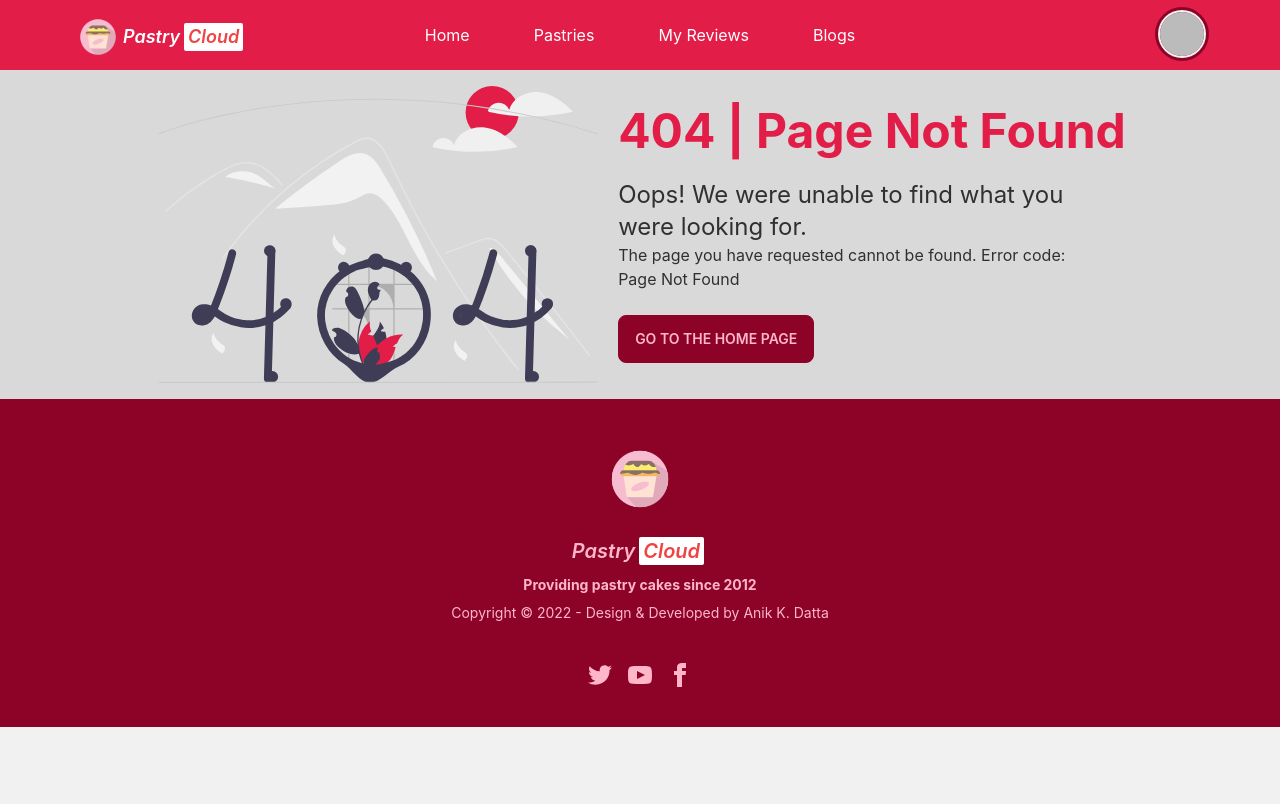
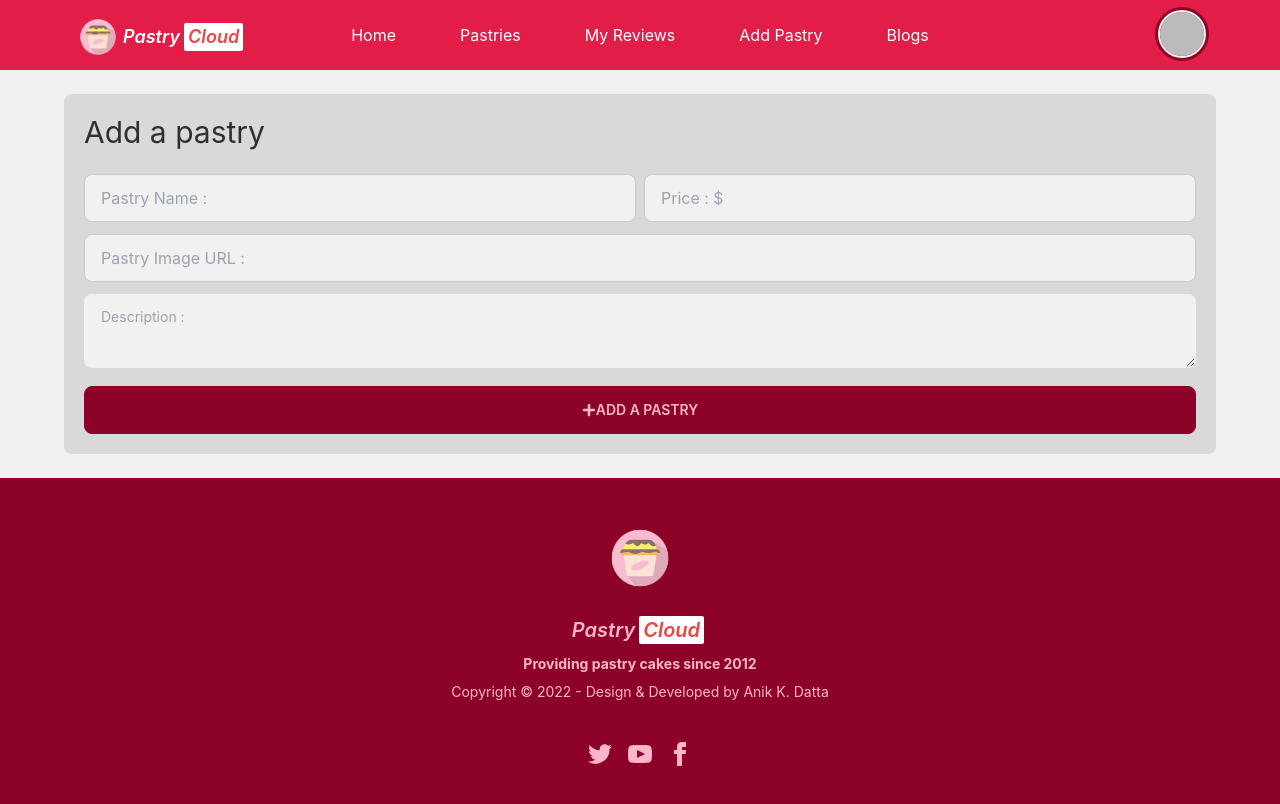
Before and after one commit to anikkumaardatta/pastry-cloud-client, a React (Create React App) app: page /addpastries in a window 1280 px wide. Built offline with nearby package versions, Linux system fonts and the light colour scheme; no server answers; sample sign-in values are in the browser's storage.

Commit message:
8th commit - Add Pastries

```diff
--- a/src/Context/AuthProvider/AuthProvider.js
+++ b/src/Context/AuthProvider/AuthProvider.js
@@ -12,10 +12,13 @@ import {
 import app from "../../firebase/firebase.config";
 
 export const AuthContext = createContext();
-
 const auth = getAuth(app);
 
 const googleProvider = new GoogleAuthProvider();
+
+const AuthProvider = ({ children }) => {
+  const [user, setUser] = useState(null);
+  const [loading, setLoading] = useState(true);
 
   const createUser = (email, password) => {
     return createUserWithEmailAndPassword(auth, email, password);
@@ -28,23 +31,22 @@ const updateUser = (name, photo) => {
   };
 
   const googleSignIn = () => {
+    setLoading(true);
     return signInWithPopup(auth, googleProvider);
   };
 
   const signIn = (email, password) => {
+    setLoading(true);
     return signInWithEmailAndPassword(auth, email, password);
   };
   const logOut = () => {
     return signOut(auth);
   };
 
-const AuthProvider = ({ children }) => {
-  const [user, setUser] = useState(null);
-  const [loading, setLoading] = useState(true);
-
   useEffect(() => {
     const unsubscribe = onAuthStateChanged(auth, (currentUser) => {
       setUser(currentUser);
+      setLoading(false);
     });
     return () => {
       unsubscribe();
--- /dev/null
+++ b/src/Pages/AddPastries/AddPastries.js
@@ -0,0 +1,91 @@
+import React, { useState } from "react";
+import { FaPlus } from "react-icons/fa";
+
+const AddPastries = () => {
+  // {
+  //  thumbnail: "https://i.ibb.co/RcTB3Xm/Lemon-Layer-Pastry.jpg"
+  //  title: "Lemon Layer Pastry 120gm"
+  //  description: "Shake well before use, and use the same amount of bottled lemon juice …"
+  //  price: "4.99"
+  //  ratings: "5"
+  // }
+  const handleAddPastry = (event) => {
+    event.preventDefault();
+    const form = event.target;
+    const title = form.title.value;
+    const price = form.price.value;
+    const thumbnail = form.thumbnail.value;
+    const description = form.description.value;
+
+    const pastry = {
+      title,
+      price,
+      thumbnail,
+      description,
+    };
+    fetch("http://localhost:5000/pastries", {
+      method: "POST",
+      headers: {
+        "content-type": "application/json",
+      },
+      body: JSON.stringify(pastry),
+    })
+      .then((res) => res.json())
+      .then((data) => {
+        console.log(data);
+        if (data.acknowledged) {
+          alert("Pastry added successfully");
+          form.reset();
+        }
+      })
+      .catch((error) => console.log(error));
+  };
+  return (
+    <div className="max-w-6xl mx-auto">
+      <div className="my-6 bg-base-200 p-5 rounded-lg ">
+        <h1 className="text-3xl mb-6">Add a pastry</h1>
+        <form onSubmit={handleAddPastry}>
+          <div className="grid sm:grid-cols-1 md:grid-cols-2 lg:grid-cols-2 gap-2">
+            <div className="form-control w-full">
+              <input
+                type="text"
+                name="title"
+                placeholder="Pastry Name :"
+                className="input input-bordered w-full"
+                required
+              />
+            </div>
+
+            <div className="form-control w-full">
+              <input
+                type="number"
+                name="price"
+                placeholder="Price : $"
+                className="input input-bordered w-full"
+                required
+              />
+            </div>
+          </div>
+          <input
+            type="text"
+            name="thumbnail"
+            placeholder="Pastry Image URL :"
+            className="input input-bordered w-full mt-3"
+            required
+          />
+          <textarea
+            className="textarea my-3 w-full"
+            name="description"
+            placeholder="Description :"
+            required
+          ></textarea>
+          <button type="submit" className="btn btn-primary btn-block">
+            <FaPlus></FaPlus> Add A Pastry
+          </button>
+        </form>
+      </div>
+    </div>
+  );
+};
+
+export default AddPastries;
--- a/src/Pages/Home/MyPastries/MyPastries.js
+++ b/src/Pages/Home/MyPastries/MyPastries.js
@@ -4,7 +4,6 @@ import Pastry from "../../../Shared/Pastries/Pastry/Pastry";
 
 const MyPastries = () => {
   const [pastries, setPastries] = useState([]);
-  console.log(pastries);
 
   useEffect(() => {
     fetch("http://localhost:5000/pastries/3")
--- a/src/Pages/Login/Login/Login.js
+++ b/src/Pages/Login/Login/Login.js
@@ -65,7 +65,9 @@ const Login = () => {
               />
             </div>
             <div className="form-control mt-6">
-              <button className="btn btn-primary">Login</button>
+              <button type="submit" className="btn btn-primary">
+                Login
+              </button>
             </div>
             <label className="label">
               <div>
--- a/src/Pages/MyReviews/MyReviews.js
+++ b/src/Pages/MyReviews/MyReviews.js
@@ -1,17 +1,79 @@
 import React, { useContext, useEffect, useState } from "react";
+import { FaRegEdit, FaRegTrashAlt } from "react-icons/fa";
+import { json } from "react-router-dom";
 import { AuthContext } from "../../Context/AuthProvider/AuthProvider";
 
 const MyReviews = () => {
-  const { user } = useContext(AuthContext);
+  const { user, loading } = useContext(AuthContext);
   const [myReviews, setMyReviews] = useState([]);
-
+  console.log(user);
   useEffect(() => {
-    fetch(`http://localhost:5000/reviews?email=${user.email}`)
+    fetch(`http://localhost:5000/reviews?email=${user?.email}`)
       .then((res) => res.json())
-      .then((data) => console.log(data));
-  }, []);
-
-  return <div>Reviews</div>;
+      .then((data) => setMyReviews(data));
+  }, [user?.email]);
+  const handleDelete = (id) => {
+    const confirm = window.confirm("Are you sure to delete?");
+    if (confirm) {
+      fetch(`http://localhost:5000/reviews/${id}`, {
+        method: "DELETE",
+      })
+        .then((res) => res.json())
+        .then((data) => {
+          console.log(data);
+          if (data.deletedCount === 1) {
+            alert("deleted successfully");
+            const remaining = myReviews.filter(
+              (myReview) => myReview._id !== id
+            );
+            setMyReviews(remaining);
+          }
+        });
+    }
+  };
+  console.log(myReviews);
+  return (
+    <>
+      <div className="mx-6">
+        <div className="max-w-6xl mx-auto my-20 ">
+          <h1 className="text-3xl my-6">
+            You have reviewed {myReviews.length} items
+          </h1>
+          <div className="grid grid-cols-1 gap-6">
+            {myReviews.map((myReview) => (
+              <div className="">
+                <div className="card bg-base-100 shadow-xl bor border-solid hover:border-dotted border-2 border-rose-600">
+                  <div className="card-body">
+                    <h2 className="card-title">{myReview.pastryName}</h2>
+                    <span className="badge badge-ghost badge-sm mb-6">
+                      {myReview.reviewDate}
+                    </span>
+                    <p className="mb-6">
+                      <span className="bg-base-200 rounded-md px-2 text-rose-800">
+                        Feedback:
+                      </span>{" "}
+                      {myReview.message}
+                    </p>
+                    <div className="card-actions justify-end">
+                      <button className="btn btn-primary  btn-circle text-2xl btn-outline">
+                        <FaRegEdit></FaRegEdit>
+                      </button>
+                      <button
+                        onClick={() => handleDelete(myReview._id)}
+                        className="btn btn-primary btn-circle text-2xl btn-outline"
+                      >
+                        <FaRegTrashAlt></FaRegTrashAlt>
+                      </button>
+                    </div>
+                  </div>
+                </div>
+              </div>
+            ))}
+          </div>
+        </div>
+      </div>
+    </>
+  );
 };
 
 export default MyReviews;
--- a/src/Pages/PastryDetails/PastryDetails/PastryDetails.js
+++ b/src/Pages/PastryDetails/PastryDetails/PastryDetails.js
@@ -2,8 +2,6 @@ import React, { useContext } from "react";
 import { FaPlus } from "react-icons/fa";
 import { Link, useLoaderData } from "react-router-dom";
 import { AuthContext } from "../../../Context/AuthProvider/AuthProvider";
-import toast, { Toaster } from "react-hot-toast";
-import Addreview from "../../../Shared/AddReview/AddReview";
 import AddReview from "../../../Shared/AddReview/AddReview";
 import Reviews from "../../../Shared/Reviews/Reviews";
 
@@ -16,7 +14,11 @@ const PastryDetails = () => {
     <div className="max-w-6xl mx-auto">
       <div className="hero">
         <div className="hero-content flex-col lg:flex-row">
-          <img src={thumbnail} className="rounded-lg shadow-2xl m-5" />
+          <img
+            src={thumbnail}
+            className="rounded-lg shadow-2xl m-5"
+            alt="thumbnail"
+          />
           <div className="m-2">
             <h1 className="text-5xl font-semibold">{title}</h1>
             <p className="py-6">{description}</p>
--- /dev/null
+++ b/src/Routes/PrivateRoute/PrivateRoute.js
@@ -0,0 +1,17 @@
+import React, { useContext } from "react";
+import { Navigate } from "react-router-dom";
+import { AuthContext } from "../../Context/AuthProvider/AuthProvider";
+
+const PrivateRoute = ({ children }) => {
+  const { user, loading } = useContext(AuthContext);
+
+  if (loading) {
+    return <progress className="progress progress-error w-full"></progress>;
+  }
+  if (user) {
+    return children;
+  }
+  return <Navigate to="/login"></Navigate>;
+};
+
+export default PrivateRoute;
--- a/src/Routes/Router/Router.js
+++ b/src/Routes/Router/Router.js
@@ -1,9 +1,11 @@
+import AddPastries from "../../Pages/AddPastries/AddPastries";
 import Login from "../../Pages/Login/Login/Login";
 import Register from "../../Pages/Login/Register/Register";
 import MyReviews from "../../Pages/MyReviews/MyReviews";
 import NotFound from "../../Pages/NotFound/NotFound";
 import PastryDetails from "../../Pages/PastryDetails/PastryDetails/PastryDetails";
 import Pastries from "../../Shared/Pastries/Pastries/Pastries";
+import PrivateRoute from "../PrivateRoute/PrivateRoute";
 
 const { createBrowserRouter } = require("react-router-dom");
 const { default: Main } = require("../../layout/Main");
@@ -32,7 +34,19 @@ const router = createBrowserRouter([
       },
       {
         path: "/myreviews",
-        element: <MyReviews></MyReviews>,
+        element: (
+          <PrivateRoute>
+            <MyReviews></MyReviews>
+          </PrivateRoute>
+        ),
+      },
+      {
+        path: "/addpastries",
+        element: (
+          <PrivateRoute>
+            <AddPastries></AddPastries>
+          </PrivateRoute>
+        ),
       },
       {
         path: "/pastries/:id",
--- a/src/Shared/AddReview/AddReview.js
+++ b/src/Shared/AddReview/AddReview.js
@@ -1,10 +1,13 @@
 import React, { useContext } from "react";
+import toast, { Toaster } from "react-hot-toast";
 import { FaPlus } from "react-icons/fa";
+import { Navigate, useNavigate } from "react-router-dom";
 import { AuthContext } from "../../Context/AuthProvider/AuthProvider";
 
 const AddReview = ({ loaderData }) => {
   const { user } = useContext(AuthContext);
   const { _id, title } = loaderData;
+  const navigate = useNavigate();
 
   const handleAddReview = (event) => {
     event.preventDefault();
@@ -28,17 +31,17 @@ const AddReview = ({ loaderData }) => {
       phoneNumber,
       message,
     };
+    const toastError = (status) => toast.error(status);
+    const toastSuccess = (status) => toast.success(status);
 
     if (phoneNumber.length > 14 || phoneNumber.length < 11) {
-      return alert("Please type valid Phone Number");
+      return toastError("Please provide a valid phone number");
     } else if (message.length > 100) {
-      return alert(
+      return toastError(
         "Review message too long (please wright a review message les then 100 characters long"
       );
     } else if (message.length < 10) {
-      return alert(
-        "Review message too short (please wright a review message les then 100 characters long"
-      );
+      return toastError("Review message is too short");
     } else {
       fetch("http://localhost:5000/reviews", {
         method: "POST",
@@ -51,8 +54,10 @@ const AddReview = ({ loaderData }) => {
         .then((data) => {
           console.log(data);
           if (data.acknowledged) {
-            alert("Review added successfully");
+            toastSuccess("Review added successfully");
             form.reset();
+            navigate("/myreviews");
+            // <Navigate to="/myreviews" replace={true}></Navigate>;
           }
         })
         .catch((error) => console.log(error));
@@ -60,6 +65,7 @@ const AddReview = ({ loaderData }) => {
   };
   return (
     <div>
+      <Toaster position="bottom-center" reverseOrder={false}></Toaster>
       <div className="my-6 bg-base-200 p-5 rounded-lg ">
         <h1 className="text-3xl mb-6">Add a review</h1>
         <form onSubmit={handleAddReview}>
--- a/src/Shared/Header/Header.js
+++ b/src/Shared/Header/Header.js
@@ -24,11 +24,18 @@ const Header = () => {
         </Link>
       </li>
       {user?.email && (
-        <li>
-          <Link className="rounded-md px-8" to="/myreviews">
-            My Reviews
-          </Link>
-        </li>
+        <>
+          <li>
+            <Link className="rounded-md px-8" to="/myreviews">
+              My Reviews
+            </Link>
+          </li>
+          <li>
+            <Link className="rounded-md px-8" to="/addpastries">
+              Add Pastry
+            </Link>
+          </li>
+        </>
       )}
       <li>
         <Link className="rounded-md px-8" to="/blogs">
--- a/src/Shared/Pastries/Pastries/Pastries.js
+++ b/src/Shared/Pastries/Pastries/Pastries.js
@@ -4,7 +4,6 @@ import Pastry from "../Pastry/Pastry";
 
 const Pastries = () => {
   const [pastries, setPastries] = useState([]);
-  console.log(pastries);
 
   useEffect(() => {
     fetch("http://localhost:5000/pastries")
--- a/src/Shared/Reviews/Review/Review.js
+++ b/src/Shared/Reviews/Review/Review.js
@@ -9,6 +9,7 @@ const Review = ({ review }) => {
     reviewDate,
     message,
   } = review;
+  console.log("This is new", review);
   return (
     <tr>
       <td>
@@ -31,28 +32,12 @@ const Review = ({ review }) => {
         <br />
       </td>
       <td>
-        {/* The button to open modal */}
-
-        <>
-          <label htmlFor="my-modal-3" className="btn btn-ghost btn-xs">
-            Show Text
-          </label>
-        </>
-
-        {/* Put this part before </body> tag */}
-        <input type="checkbox" id="my-modal-3" className="modal-toggle" />
-        <div className="modal">
-          <div className="modal-box relative">
-            <label
-              htmlFor="my-modal-3"
-              className="btn btn-primary btn-sm btn-circle absolute right-2 top-2"
-            >
-              ✕
-            </label>
-            <h3 className="text-lg font-bold mt-6">{reviewerName}</h3>
-            <p className="py-4 mb-2">{message}</p>
-          </div>
-        </div>
+        <textarea
+          className="textarea bg-white"
+          defaultValue={message}
+          placeholder="Bio"
+          readOnly
+        ></textarea>
       </td>
     </tr>
   );
```
Also changed, not shown: src/assets/items/Opera-Pastry.jpg (added). Lines whose indentation alone changed are shown as unchanged.
